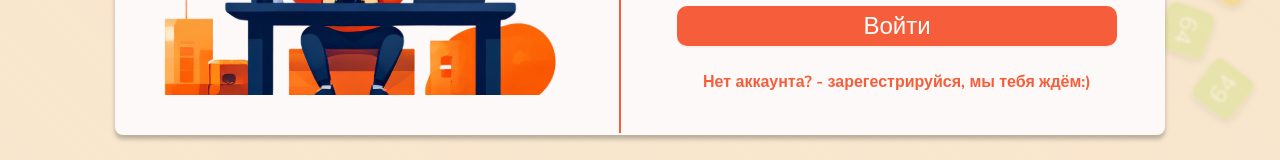
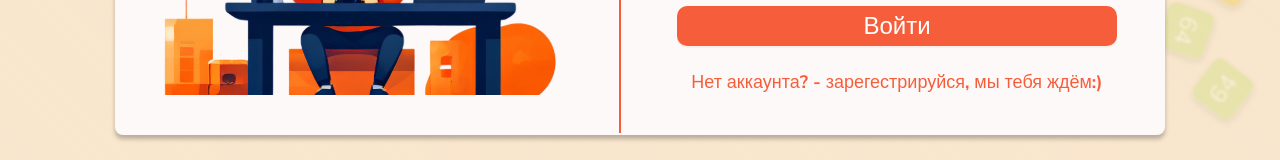
Before and after one commit to Damir-prg/coffee-owls, a React (Vite) app in the folder packages/client/: page /sign-in in a window 1280 px wide. Shown: the part 482-642 px from the top of the page. Built offline with nearby package versions, Linux system fonts and the light colour scheme.

Commit message:
feat: updated Link component

```diff
--- a/packages/client/src/shared/components/Link/Link.css
+++ b/packages/client/src/shared/components/Link/Link.css
@@ -1,11 +1,34 @@
 .link {
   color: var(--primary-color);
   text-align: center;
-  font-weight: bold;
-  font-size: 16px;
   line-height: 24px;
   transition: all 0.3s ease-in-out;
 }
+
+.link-lighter {
+  font-weight: 300;
+}
+
+.link-normal {
+  font-weight: 400;
+}
+
+.link-bold {
+  font-weight: 600;
+}
+
+.link-small {
+  font-size: 16px;
+}
+
+.link-medium {
+  font-size: 18px;
+}
+
+.link-large {
+  font-size: 24px;
+}
+
 .link:hover {
   cursor: pointer;
   opacity: 0.7;
--- a/packages/client/src/shared/components/Link/Link.tsx
+++ b/packages/client/src/shared/components/Link/Link.tsx
@@ -3,7 +3,7 @@ import { Typography } from 'antd';
 import { useNavigate } from 'react-router-dom';
 import { TLinkType } from './Link.models';
 
-function Link({ text, path }: TLinkType) {
+function Link({ text, path, size = 'medium', weight = 'normal' }: TLinkType) {
   const navigate = useNavigate();
 
   const { Text } = Typography;
@@ -13,7 +13,7 @@ function Link({ text, path }: TLinkType) {
   }
 
   return (
-    <Text className="link" onClick={onClick}>
+    <Text className={`link link-${weight} link-${size}`} onClick={onClick}>
       {text}
     </Text>
   );
--- a/packages/client/src/widgets/EndGameForm/ui/EndGameForm.tsx
+++ b/packages/client/src/widgets/EndGameForm/ui/EndGameForm.tsx
@@ -1,8 +1,8 @@
 import { Button, Flex, Typography } from 'antd';
 import { GameContextInstance } from 'entities/GameContext';
 import { useCallback, useContext } from 'react';
-import { Link } from 'react-router-dom';
 import EROUTES from 'shared/RoutesEnum';
+import Link from 'shared/components/Link/Link';
 import { EGAME_SCREEN_VALUES } from 'shared/constants/game';
 
 const { Title, Text } = Typography;
@@ -24,18 +24,14 @@ export const EndGameForm = () => {
         <Text className="text__center-align">
           Вы можете ознакомиться с
           <br />
-          <Link to={`/${EROUTES.RATING}`}>
-            <Text className="title__primary">рейтингом&nbsp;участников</Text>
-          </Link>
+          <Link path={EROUTES.RATING} text="рейтингом&nbsp;участников" size="large" weight="normal" />
           <br />
           или
         </Text>
         <Button type="primary" size="large" className="full-width" onClick={handleStartNewGame}>
           Повторить игру
         </Button>
-        <Link to={`/${EROUTES.HOME}`}>
-          <Text className="title__primary">Вернуться на главную страницу</Text>
-        </Link>
+        <Link path={EROUTES.HOME} text="Вернуться на главную страницу" size="small" weight="lighter" />
       </Flex>
     </Flex>
   );
```
Also changed, not shown: packages/client/src/shared/components/Link/Link.models.ts (+16 -0 lines).
